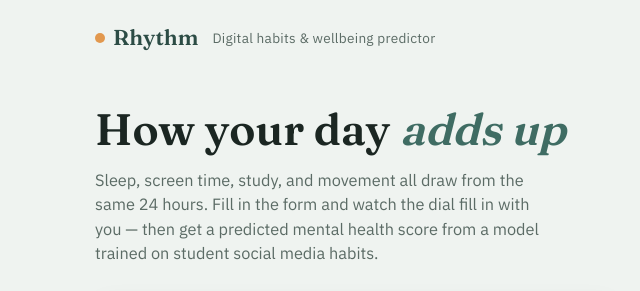
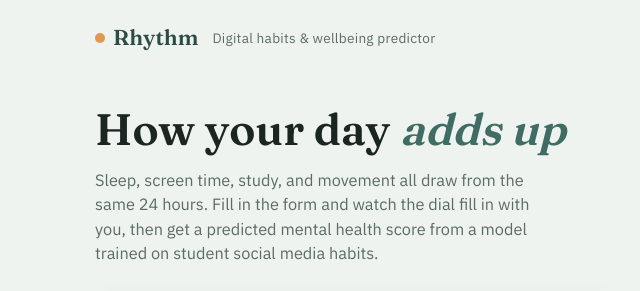
Before and after one commit to shrutisingh004/mental-heath-prediction-score, a plain HTML site: page frontend/index.html in a window 1280 px wide. Shown: the top 291 px of the page, 11-651 px from the left. Drawn offline with Linux system fonts and the light colour scheme.

Commit message:
Update index.html

```diff
--- a/frontend/index.html
+++ b/frontend/index.html
@@ -27,7 +27,7 @@
       </h1>
       <p class="intro__body">
         Sleep, screen time, study, and movement all draw from the same
-        24&nbsp;hours. Fill in the form and watch the dial fill in with you &mdash;
+        24&nbsp;hours. Fill in the form and watch the dial fill in with you,
         then get a predicted mental health score from a model trained on
         student social&nbsp;media habits.
       </p>
```
